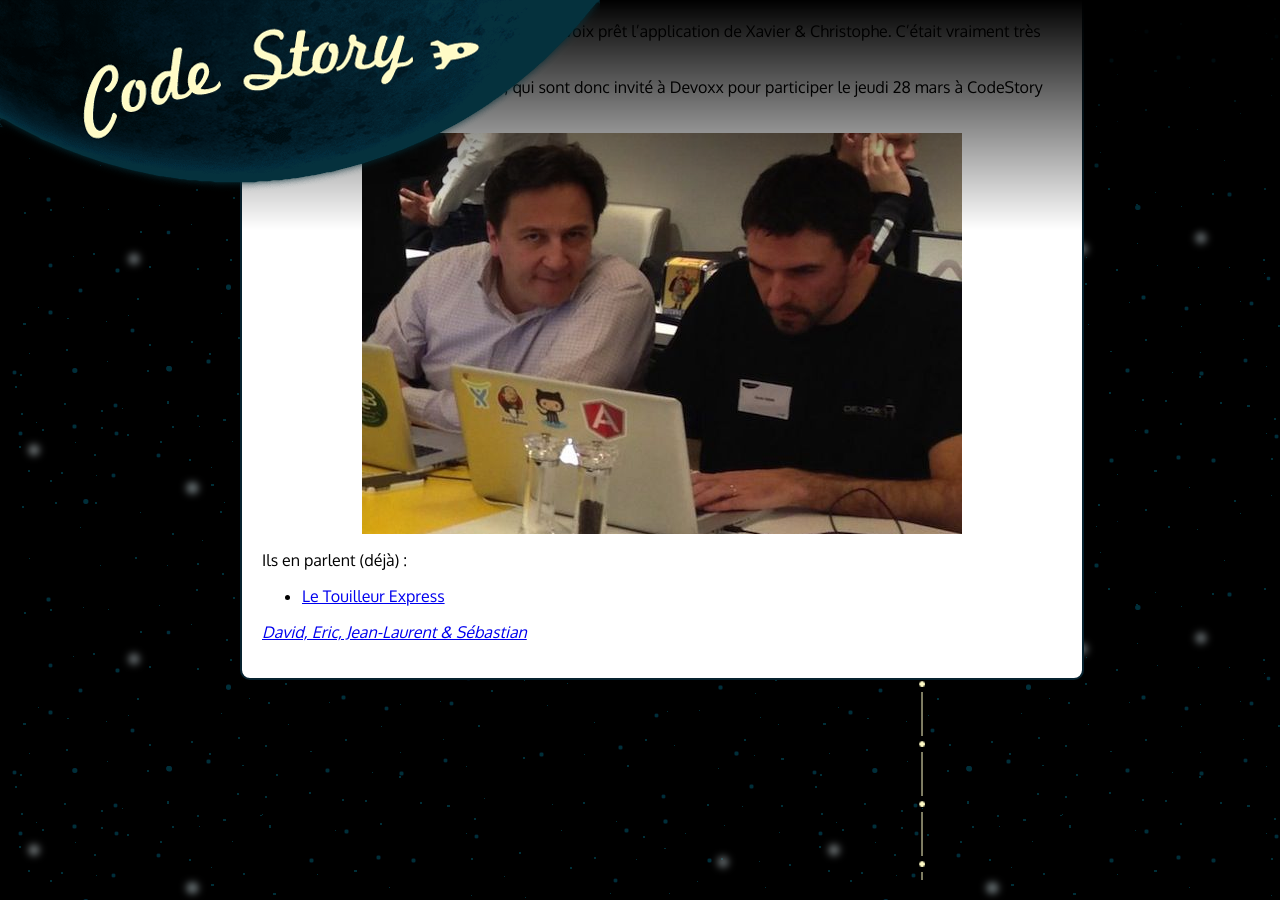
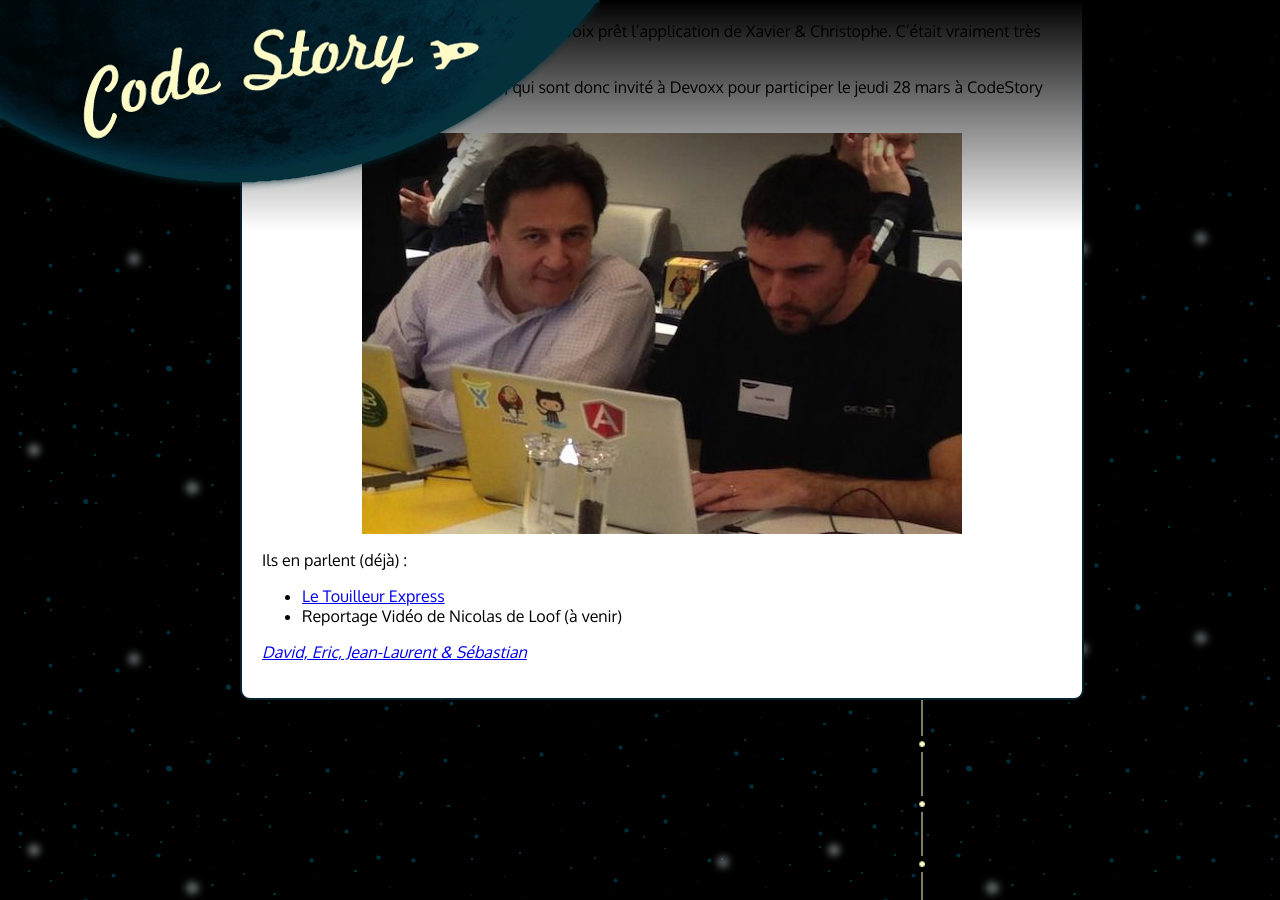
Before and after one commit to CodeStory/code-story-blog, a Jekyll site: the page built from _posts/2013-02-22-un-nouveau-binome.markdown, in a window 1280 px wide and 900 px high, scrolled down 2586 px. Built offline with Jekyll 4.4.1, drawn with Linux system fonts in a browser that asks for light colours; comment, search, counter and statistics services are not loaded.

Commit message:
Adding nicolas preview

```diff
--- a/_posts/2013-02-22-un-nouveau-binome.markdown
+++ b/_posts/2013-02-22-un-nouveau-binome.markdown
@@ -60,3 +60,4 @@ Bravo donc à Xavier et Christophe, qui sont donc invité à Devoxx pour partici
 Ils en parlent (déjà) :
 
 * [Le Touilleur Express](http://www.touilleur-express.fr/2013/02/22/finale-2013-de-code-story-chez-google-france/)
+* Reportage Vidéo de Nicolas de Loof (à venir)
```
